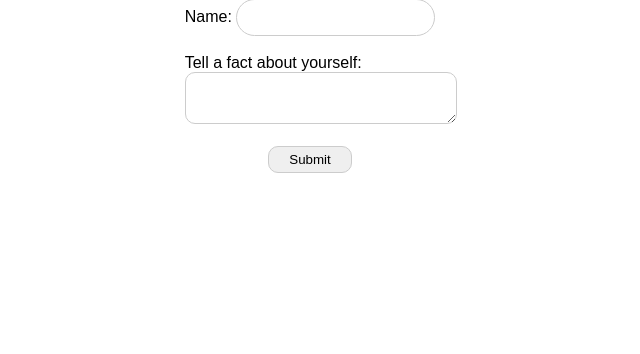
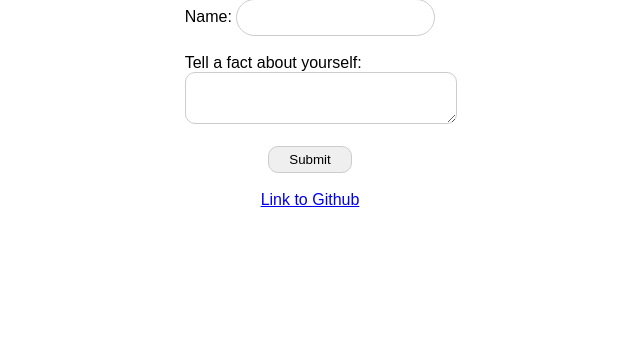
Before and after one commit to mattm0127/cloudberry_assignments, a Flask app: page / in a window 1280 px wide. Shown: the part 81-435 px from the top of the page, without its empty margins (330-970 px from the left). Run offline with Flask 3, Linux system fonts and the light colour scheme.

Commit message:
Added GitHub to HTML and .py

```diff
--- a/app.py
+++ b/app.py
@@ -2,7 +2,7 @@ from flask import Flask, render_template, redirect, url_for, request
 
 app = Flask(__name__)
 
-
+# github link - https://github.com/mattm0127
 # Can also be done with one function and a return render_template('about.html', kwargs)
 @app.route("/", methods=["GET", "POST"])
 def home():
--- a/templates/about.html
+++ b/templates/about.html
@@ -60,6 +60,9 @@
             <p id="welcome-response">Thats so cool!</p>
             <a href="{{url_for('home')}}" ><button id="home">Home</button></a>
         </div>
+        <br>
+        <br>
+        <a href="https://github.com/mattm0127">Link to Github</a>
     </div>
 </body>
 </html>
--- a/templates/index.html
+++ b/templates/index.html
@@ -81,6 +81,9 @@
                 </div>
             </form>
         </div>
+        <br>
+        <br>
+        <a href="https://github.com/mattm0127">Link to Github</a>
     </div>
 </body>
 </html>
```
